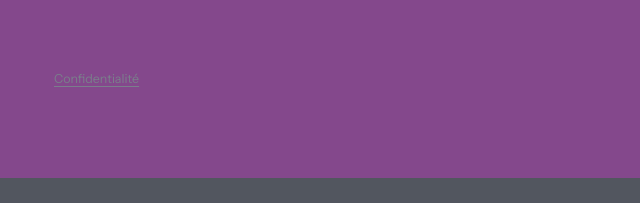
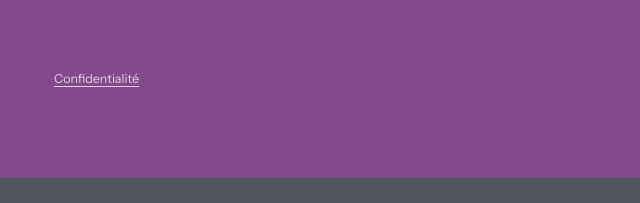
Before and after one commit to grosfaignan/CV, a plain HTML site: page index.html in a window 1280 px wide. Shown: the part 6718-6921 px from the top of the page, 60-700 px from the left. Drawn offline with Linux system fonts and the light colour scheme.

Commit message:
Lien Confidentialité lisible sur le pied de page violet
Co-Authored-By: Claude Opus 5.5 <noreply@anthropic.com>
Claude-Session: https://claude.ai/code/session_013tmVzz3TN5Yj3rhiHTZqL3

```diff
--- a/index.html
+++ b/index.html
@@ -300,7 +300,7 @@ h2{font:800 clamp(28px,4.4vw,52px)/1.02 var(--display);letter-spacing:-.035em;ma
   .foot .in{zoom:.74}
   .old .od{white-space:nowrap}
 }
-.privacy{margin-top:28px;font-size:12.5px;line-height:1.5;color:var(--muted);text-align:left}.privacy summary{cursor:pointer;display:inline-block;list-style:none;text-decoration:underline;text-underline-offset:3px}.privacy summary::-webkit-details-marker{display:none}.privacy p{margin-top:8px;max-width:60em;text-align:left}.privacy a{cursor:pointer}
+.privacy{margin-top:28px;font-size:12.5px;line-height:1.5;color:rgba(255,255,255,.75);text-align:left}.privacy summary{cursor:pointer;display:inline-block;list-style:none;text-decoration:underline;text-underline-offset:3px}.privacy summary::-webkit-details-marker{display:none}.privacy p{margin-top:8px;max-width:60em;text-align:left}.privacy a{cursor:pointer}
 @media print{.privacy{display:none}}
 </style>
 </head>
```
